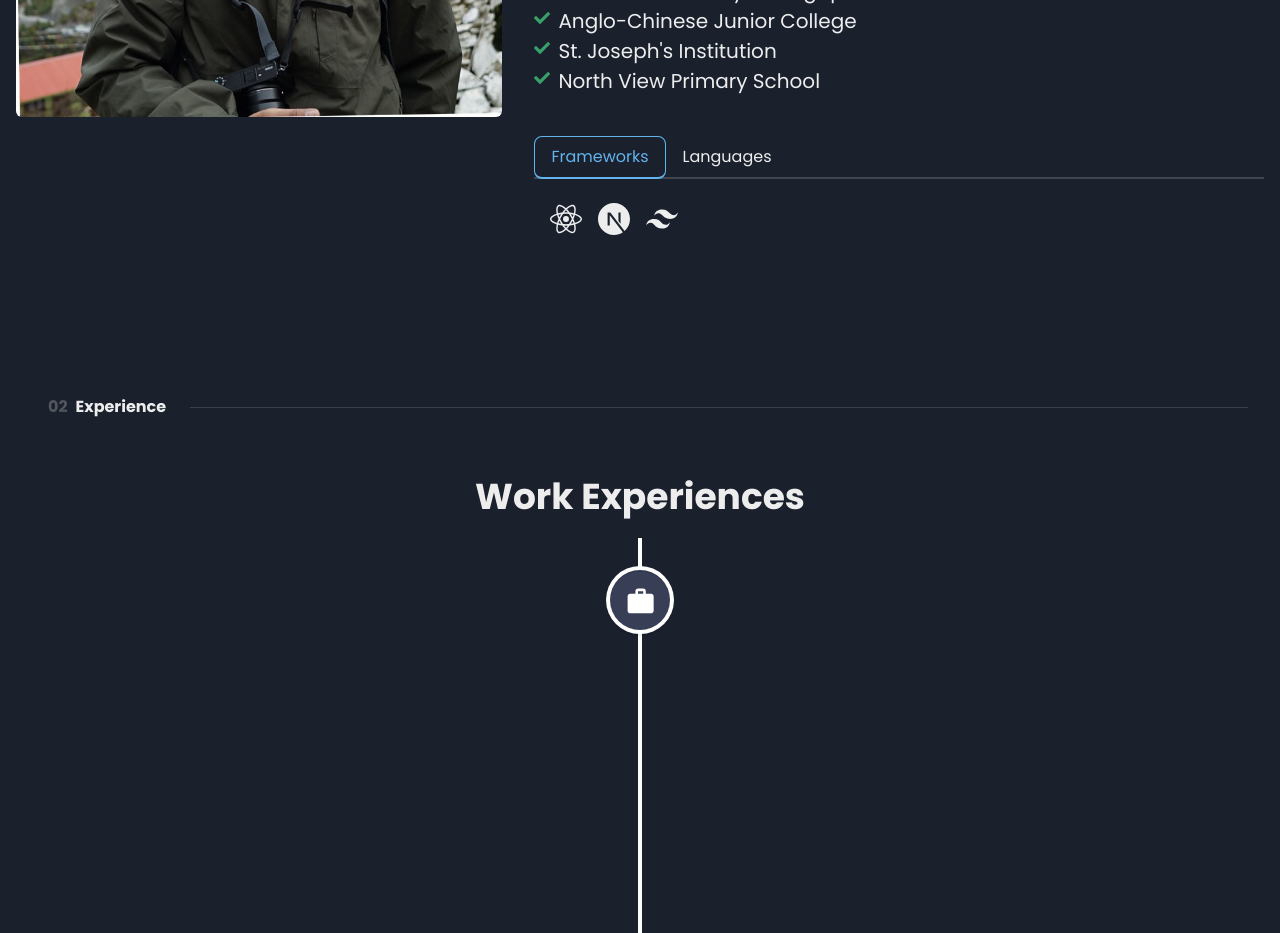
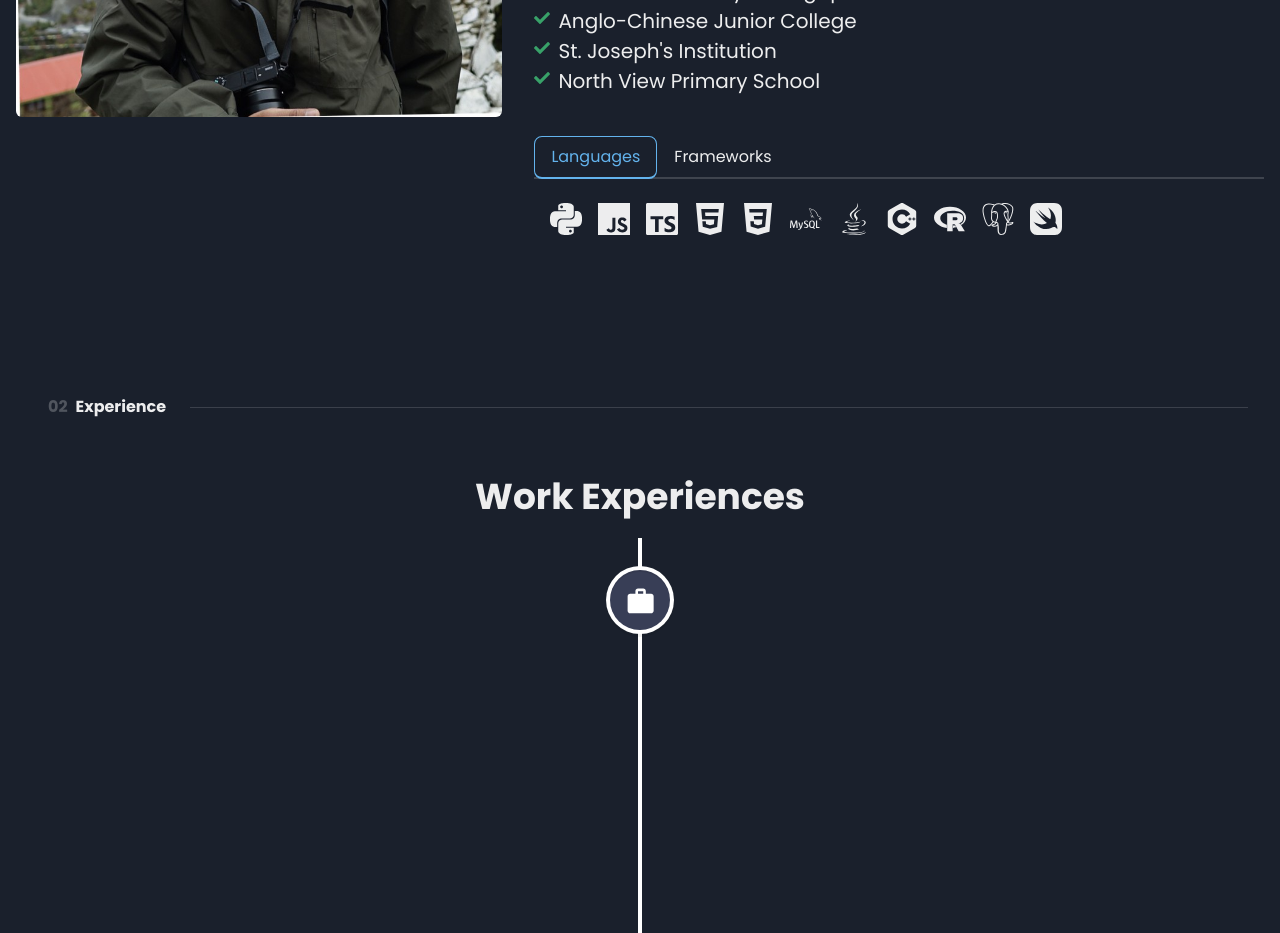
Before and after one commit to branzuelajohn/personal_portfolio, a React (Vite) app: page / in a window 1280 px wide. Shown: the part 1240-2173 px from the top of the page. Built offline with nearby package versions, Linux system fonts and the light colour scheme.

Commit message:
update skill logos

```diff
--- a/src/components/Skills.jsx
+++ b/src/components/Skills.jsx
@@ -22,28 +22,37 @@ import {
   SiNextdotjs,
   SiTailwindcss,
   SiMysql,
+  SiAwsamplify,
+  SiAngular,
+  SiNodedotjs,
+  SiExpress,
+  SiDocker,
+  SiKubernetes,
+  SiCplusplus,
+  SiR,
+  SiPostgresql,
+  SiSwift,
 } from 'react-icons/si';
-import {
-  FaPython,
-  FaJava,
-  FaJs,
-  FaNodeJs,
-  FaHtml5,
-  FaCss3Alt,
-} from 'react-icons/fa';
+import { FaJava } from 'react-icons/fa';
 
-const SkillIcon = ({ icon, label }) => (
-  <Box className="flex flex-col items-center justify-center p-4 rounded-lg hover:bg-gray-100 transition-colors duration-200">
-    <Icon as={icon} className="w-12 h-12 mb-2" />
-    <Text className="text-sm font-medium">{label}</Text>
-  </Box>
-);
+// const SkillIcon = ({ icon, label }) => (
+//   <Box className="flex flex-col items-center justify-center p-4 rounded-lg hover:bg-gray-100 transition-colors duration-200">
+//     <Icon as={icon} className="w-12 h-12 mb-2" />
+//     <Text className="text-sm font-medium">{label}</Text>
+//   </Box>
+// );
 
 const Skills = () => {
   const frameworks = [
     { icon: SiReact, label: 'React' },
     { icon: SiNextdotjs, label: 'Next.js' },
     { icon: SiTailwindcss, label: 'Tailwind CSS' },
+    { icon: SiAwsamplify, label: 'AWS Amplify' },
+    { icon: SiAngular, label: 'Angular' },
+    { icon: SiNodedotjs, label: 'NodeJS' },
+    { icon: SiExpress, label: 'Express' },
+    { icon: SiDocker, label: 'Docker' },
+    { icon: SiKubernetes, label: 'Kubernetes' },
   ];
 
   const languages = [
@@ -53,30 +62,21 @@ const Skills = () => {
     { icon: SiHtml5, label: 'HTML5' },
     { icon: SiCss3, label: 'CSS3' },
     { icon: SiMysql, label: 'MySQL' },
+    { icon: FaJava, label: 'Java' },
+    { icon: SiCplusplus, label: 'C++' },
+    { icon: SiR, label: 'R' },
+    { icon: SiPostgresql, label: 'PostgresSQL' },
+    { icon: SiSwift, label: 'Swift' },
   ];
 
   return (
     <Tabs variant="line" colorScheme="blue" width="100%">
       <TabList>
+        <Tab>Languages</Tab>
         <Tab>Frameworks</Tab>
-        <Tab>Languages</Tab>
       </TabList>
 
       <TabPanels>
-        {/* Frameworks Tab */}
-        <TabPanel>
-          <Flex alignItems="center" columnGap={4} marginTop={2} flexWrap="wrap">
-            {frameworks.map((framework, index) => (
-              <Tooltip
-                key={index}
-                label={framework.label}
-                aria-label={framework.label}
-              >
-                <Icon as={framework.icon} boxSize={8} />
-              </Tooltip>
-            ))}
-          </Flex>
-        </TabPanel>
         {/* <Flex alignItems="center" columnGap={4} marginTop={2}>
             {techStack.map((imageUrl, index) => (
               <Image
@@ -102,6 +102,21 @@ const Skills = () => {
             ))}
           </Box>
         </TabPanel>
+
+        {/* Frameworks Tab */}
+        <TabPanel>
+          <Flex alignItems="center" columnGap={4} marginTop={2} flexWrap="wrap">
+            {frameworks.map((framework, index) => (
+              <Tooltip
+                key={index}
+                label={framework.label}
+                aria-label={framework.label}
+              >
+                <Icon as={framework.icon} boxSize={8} />
+              </Tooltip>
+            ))}
+          </Flex>
+        </TabPanel>
       </TabPanels>
     </Tabs>
   );
```
